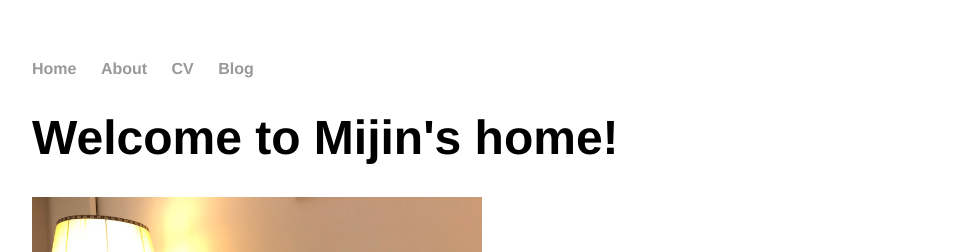
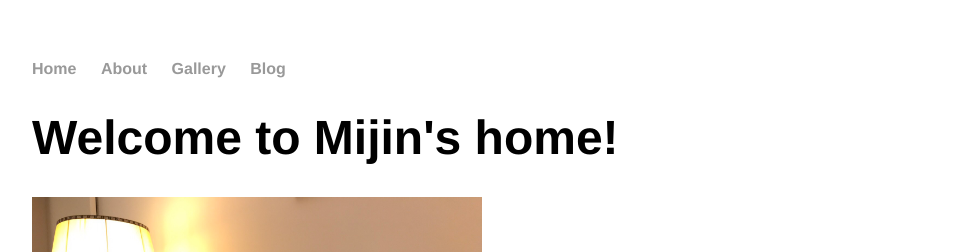
Before and after one commit to mijinyoon/mijinyoon.github.io, a Jekyll site: the page built from index.html, in a window 1280 px wide. Shown: the top 252 px of the page, without its empty margins (160-1117 px from the left). Built offline with Jekyll 4.4.1, drawn with Linux system fonts in a browser that asks for light colours.

Commit message:
Update default.html

```diff
--- a/_layouts/default.html
+++ b/_layouts/default.html
@@ -10,7 +10,7 @@
 	    		<ul>
 	        		<li><a href="/">Home</a></li>
 		        	<li><a href="/about">About</a></li>
-	        		<li><a href="/cv">CV</a></li>
+	        		<li><a href="/gallary">Gallery</a></li>
 	        		<li><a href="/blog">Blog</a></li>
 	    		</ul>
 			</nav>
```
